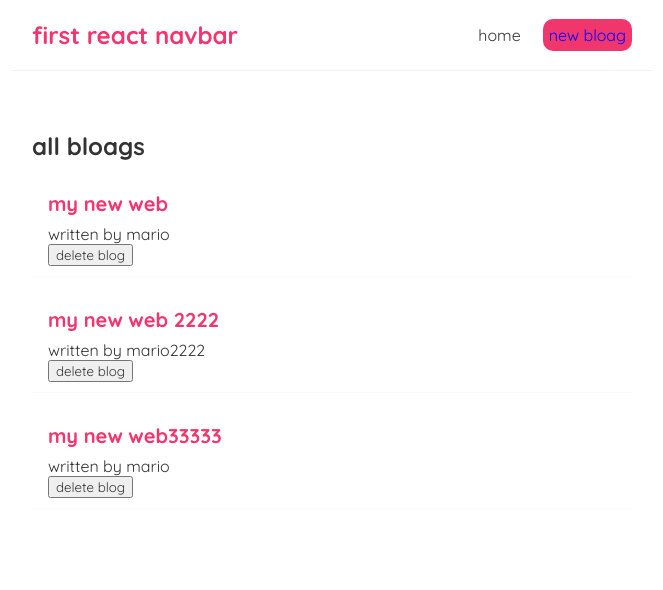
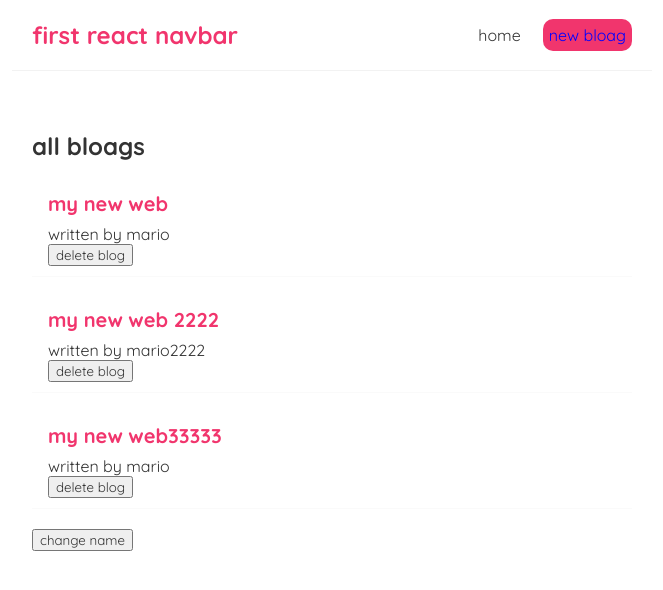
Before and after one commit to sumitchoudharySEM/react-moduel-1, a React (Create React App) app: page / in a window 1280 px wide. Shown: the top 590 px of the page, without its empty margins (308-971 px from the left). Built offline with nearby package versions, Linux system fonts and the light colour scheme.

Commit message:
dipendencey

```diff
--- a/src/home.js
+++ b/src/home.js
@@ -7,20 +7,22 @@ const Home = () => {
         { title: 'my new web33333', body: 'lorem 333333 ipsum ...', author: "mario", id: 3 }
     ]);
 
+    const [name , setName] = useState("mario");
+
     const HandelDelete = (id) =>{
         const NewBlog = blogs.filter(blog => blog.id !== id);
         setBlogs(NewBlog);
     }
 
     useEffect(() => {
-        console.log("useEffect run everytime data is changed or by any mean web re-renders /re-read");
-        console.log(blogs);
-    })
+        console.log("useEffect run now onley when dipendency [] ke andar ka useState re-render hoga   in this case only when name changes and not when blogs changes   allso it allwes work when we start the web  ");
+        console.log(name);
+    } ,[name] );
 
     return (
         <div className="home">
             <Bloglist blogs = {blogs} title ="all bloags" HandelDelete= {HandelDelete} />
-
+            <button onClick={() => setName("sumit")} >change name </button>
         </div>
     );
 }
```
